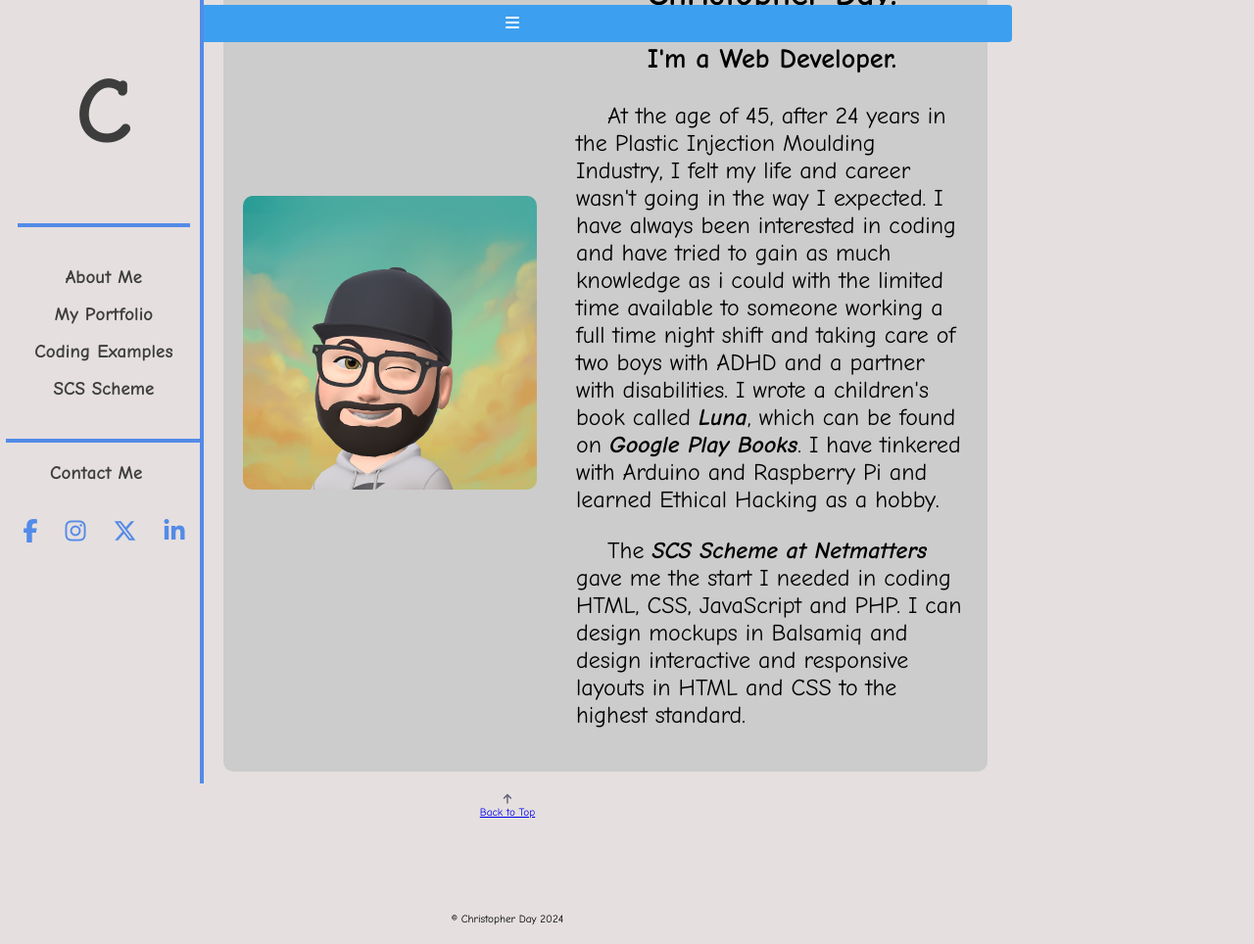
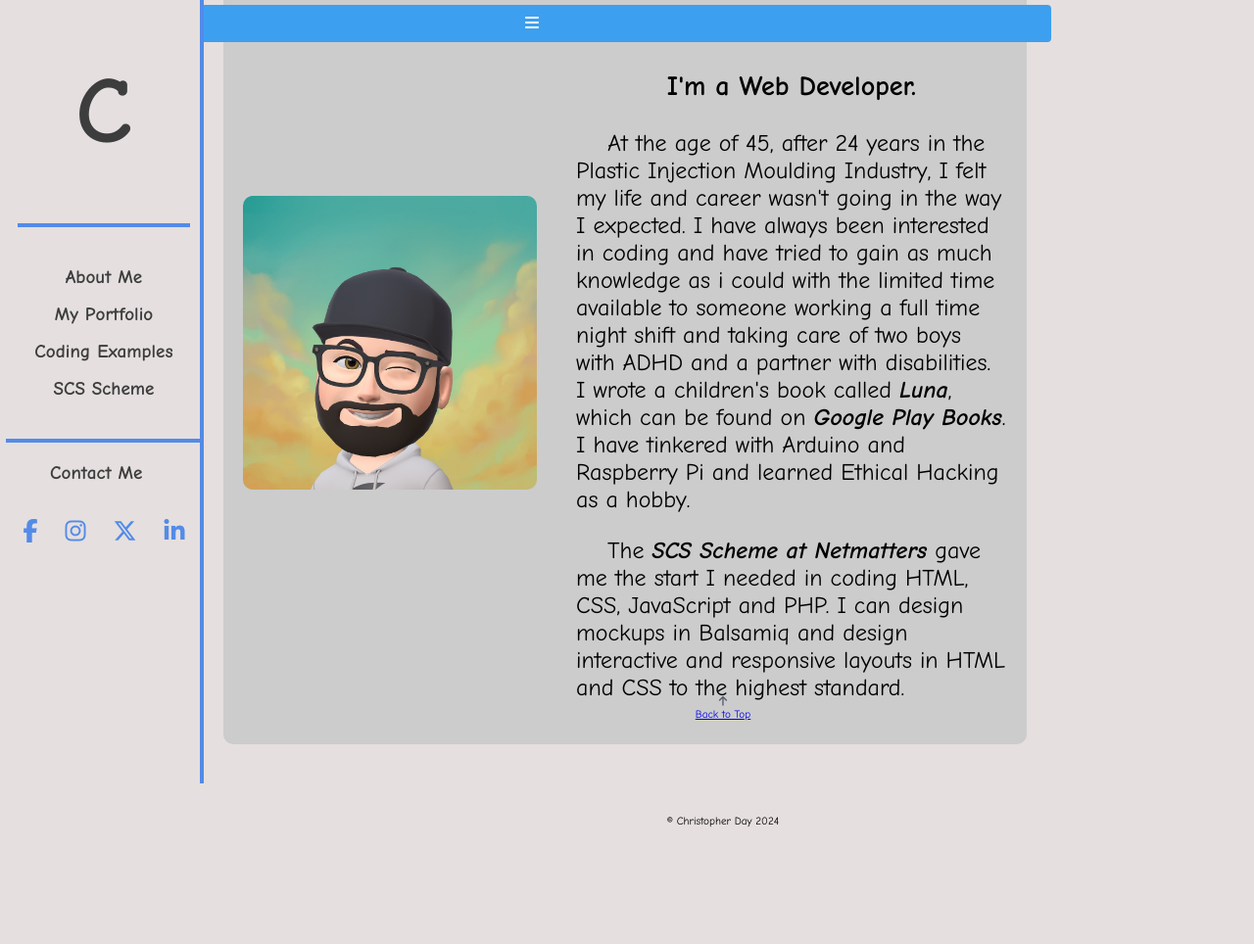
Before and after one commit to HackerDeDoDah/portfolio1, a PHP site: page /about.html in a window 1280 px wide. Shown: the whole page at 98% size. After the commit the page ends 845 px from the top, so only its background shows below. Run offline with PHP 8.4, Linux system fonts and the light colour scheme; some libraries are stand-ins or nearby versions.

Commit message:
more layout changes

```diff
--- a/css/styles.css
+++ b/css/styles.css
@@ -254,8 +265,9 @@
 }
 
 footer {
-  bottom: 0;
-  margin-top: 100px;
+  margin-top: auto;
+  width: 100%;
+  margin-left: 200px;
   justify-items: center;
 }
 
@@ -298,9 +310,9 @@
 }
 @media (min-width: 992px) {
   .hero-container {
-    width: calc(100vw - 260px);
+    width: calc(100vw - 220px);
   }
-  .hero-container nav {
+  .hero-container .nav-container {
     display: none;
   }
   .hero-container aside {
@@ -564,9 +582,9 @@
 }
 @media (min-width: 992px) {
   .container {
-    width: calc(100vw - 260px);
+    width: calc(100vw - 220px);
   }
-  .container nav {
+  .container .nav-container {
     display: none;
   }
   .container aside {
@@ -630,9 +653,9 @@
 }
 @media (min-width: 992px) {
   .nav-container {
-    width: calc(100vw - 260px);
+    width: calc(100vw - 220px);
   }
-  .nav-container nav {
+  .nav-container .nav-container {
     display: none;
   }
   .nav-container aside {
--- a/sass/_footer.scss
+++ b/sass/_footer.scss
@@ -1,8 +1,9 @@
 @use 'mixins' as m;
 
 footer {
-    bottom: 0;
-    margin-top: 100px;
+    margin-top: auto;
+    width: 100%;
+    margin-left: 200px;
     justify-items: center;
 }
 
--- a/sass/_grid.scss
+++ b/sass/_grid.scss
@@ -4,5 +4,8 @@
     display: flex;
     flex-direction: column;
     max-width: var(--max-w);
+    // max-width: calc(var(--max-w) - 20px);
+    // justify-content: center;
+    // align-items: center;
     @include m.responsive;
 }
--- a/sass/_hero.scss
+++ b/sass/_hero.scss
@@ -1,7 +1,7 @@
 @use 'mixins' as m;
 
 .hero img {
-    width: 100vw;
+    width: calc(100vw - 20px);
     height: 700px;
     object-fit: cover;
 }
@@ -46,7 +46,7 @@
 
 .scheme {
     margin-left: 20px;
-
+    margin-top: 20px;
     h1 {
         text-align: center;
         margin-bottom: 20px;
--- a/sass/_main.scss
+++ b/sass/_main.scss
@@ -8,16 +8,20 @@
 .main-grid {
     display: grid;
     grid-template-columns: repeat(auto-fit, minmax(280px, 1fr));
-    gap: 20px;
-    margin-left: auto;
-    margin-right: auto;
+    // margin-left: auto;
+    // margin-right: auto;
     margin-top: 5px;
     @include m.responsive;
 }
+
+.card + .card {
+    margin-top: 20px;
+}
+
 .card {
     display: flex;
     flex-direction: column;
-    padding: 20px;
+    padding: 10px;
     border: 1px solid #ccc;
     background-color: #fff;
     border-radius: 10px;
--- a/sass/_mixins.scss
+++ b/sass/_mixins.scss
@@ -35,10 +35,15 @@
 
 @mixin responsive {
     @media (min-width: 992px) {
-        width: calc(100vw - 260px);
-        nav {
+        width: calc(100vw - 220px);
+        .nav-container {
             display: none;
         }
+        // .container {
+        //     max-width: var(--max-w);
+        //     justify-content: none;
+        //     align-items: none;
+        // }
         aside {
             display: flex;
         }
@@ -56,6 +61,8 @@
             grid-template-columns: repeat(auto-fit, minmax(350px, 1fr));
             margin-left: 220px;
             margin-top: 50px;
+            width: 90%;
+            gap: 20px;
         }
         .hero-container {
             margin-left: 200px;
@@ -74,6 +81,9 @@
         .coming {
             margin-left: 200px;
         }
+        .card + .card {
+            margin-top: 0px;
+        }
     }
     @media (min-width: 1260px) {
 
```
Also changed, not shown: other parts of css/styles.css (+36 -9 lines), 1 other file.
